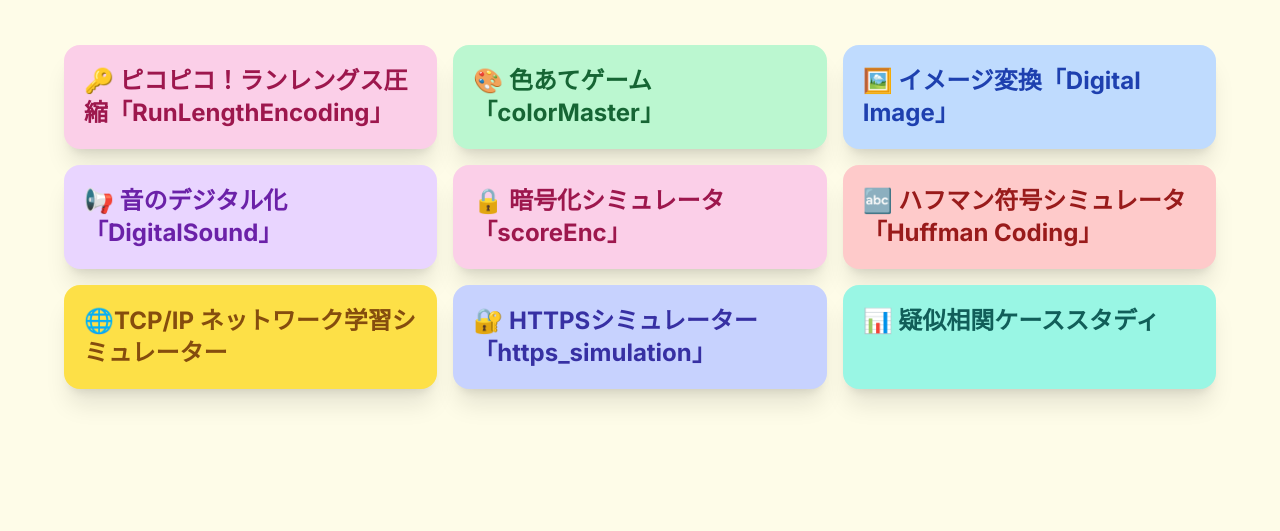
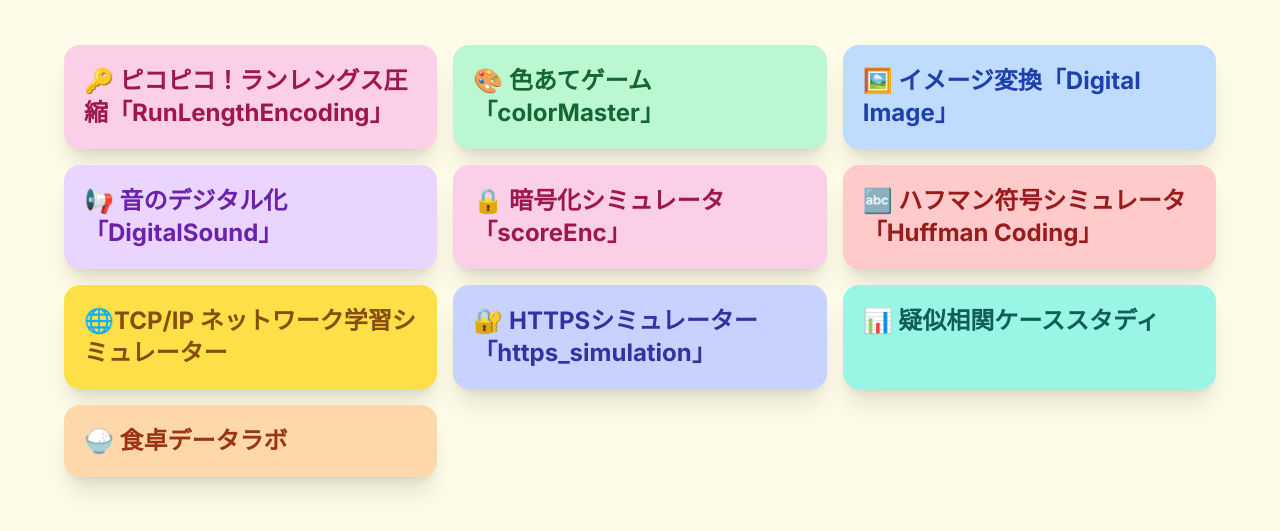
Before and after one commit to m-kawarada/information_study, a plain HTML site: page index.html in a window 1280 px wide. Shown: the part 147-678 px from the top of the page. Drawn offline with nearby package versions, Linux system fonts and the light colour scheme.

Commit message:
カード10をアプリケーションリンクリストに追加

```diff
--- a/index.html
+++ b/index.html
@@ -134,6 +134,16 @@
                     </span>
                 </a>
             </li>
+
+            <!-- カード10 -->
+            <li class="container bg-orange-200 text-orange-800 p-5 rounded-2xl shadow-xl
+                       hover:shadow-2xl hover:scale-[1.02] transition duration-300 ease-in-out cursor-pointer">
+                <a href="https://script.google.com/macros/s/AKfycbxgeC8GEMvMD7kPOr_TAsZIzOFCiaT7At62xGTEfw2GSI7lvyxu6Elr5uT3JZ28BK9v2w/exec" class="block">
+                    <span class="text-2xl font-bold flex items-center">
+                        🍚 食卓データラボ
+                    </span>
+                </a>
+            </li>
         </ul>
     </div>
 </body>
```
